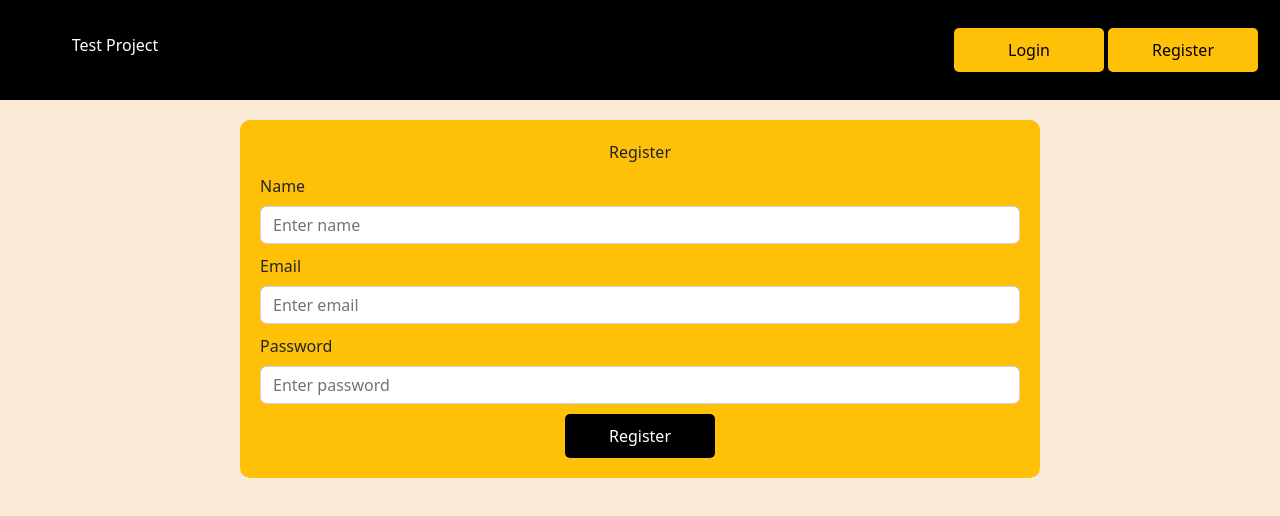
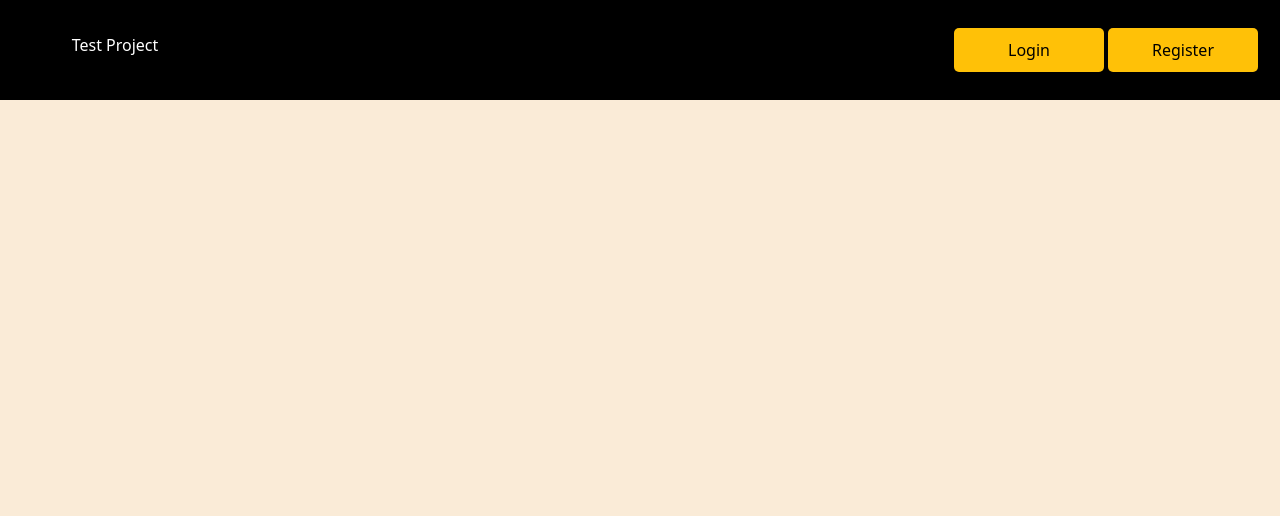
Before and after one commit to KirillSDev/list-of-users, a React app in the folder client/: page / in a window 1280 px wide. Shown: the top 516 px of the page. Built offline with nearby package versions, Linux system fonts and the light colour scheme.

Commit message:
feat: Add check for authorization and logic for working with the modal

```diff
--- a/client/src/pages/Home.tsx
+++ b/client/src/pages/Home.tsx
@@ -1,17 +1,32 @@
-import { FormGroup } from '@components/FormGroup/FormGroup';
 import { Layout } from '../layout/Layout';
 import { FC, useEffect, useState } from 'react';
-import { useLocation } from 'react-router-dom';
+import { Outlet, useNavigate } from 'react-router-dom';
+import { ModalComponent } from '@components/Modal/Modal';
+import { authStore } from '@store/AuthStore';
+import { observer } from 'mobx-react';
+import { Loading } from '@components/Loading/Loading';
 
-export const Home: FC = (): JSX.Element => {
-    const location = useLocation();
-    const [typeForm, setTypeForm] = useState<string>('login');
+export const Home: FC = observer((): JSX.Element => {
+    const navigate = useNavigate();
+    const [show, setShow] = useState<boolean>(false);
+    const closeModal = () => {
+        setShow(false);
+        authStore.clearMessage();
+    };
     useEffect(() => {
-        setTypeForm(location.pathname.slice(1));
-    }, [location]);
+        if (authStore.message) {
+            setShow(true);
+        }
+        if (authStore.isAuthenticated) {
+            navigate('/users');
+        }
+    }, [authStore.message, authStore.isAuthenticated]);
+
     return (
         <Layout>
-            <FormGroup type={typeForm === 'login' ? 'Login' : 'Register'}></FormGroup>
+            <Loading status={authStore.loading} />
+            <Outlet />
+            <ModalComponent message={authStore.message} show={show} closeModal={closeModal}></ModalComponent>
         </Layout>
     );
-};
+});
```
